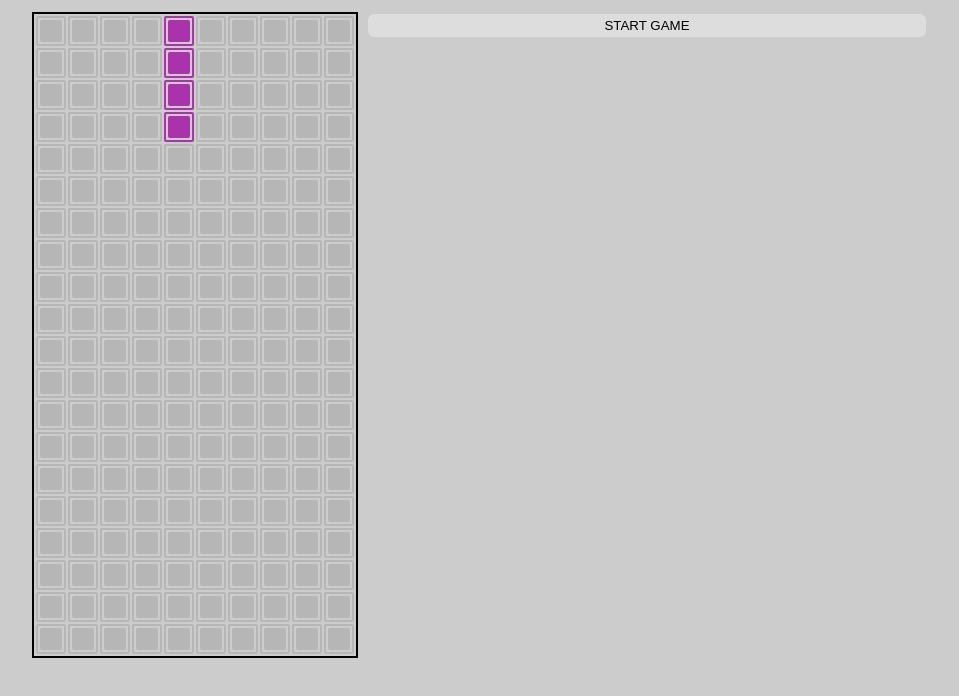
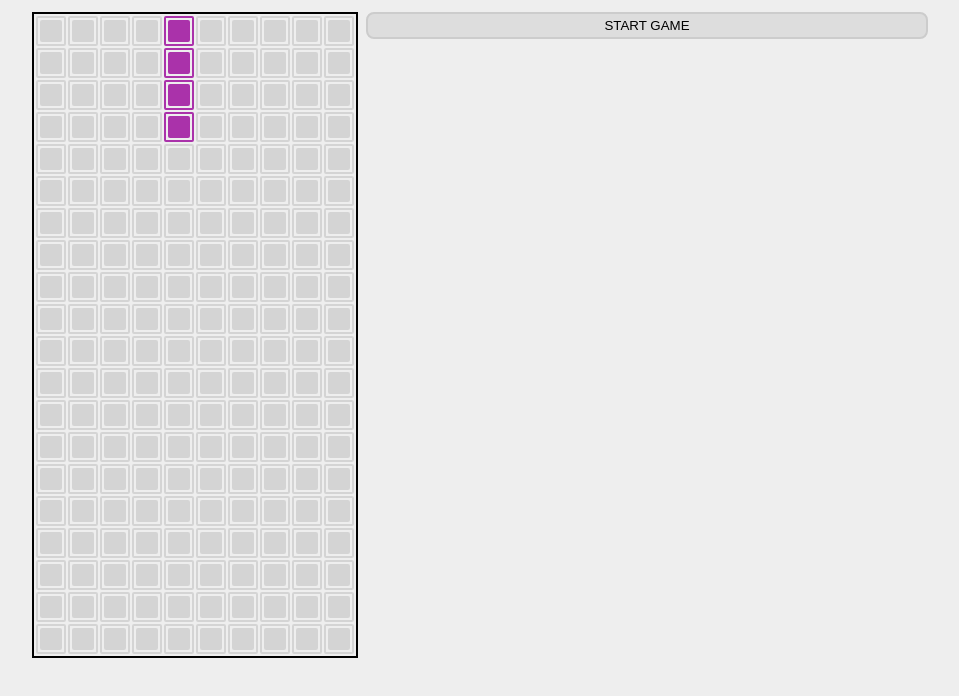
Before and after one commit to rogeriomattos/tetris-react, a React (Create React App) app: page / in a window 1280 px wide. Shown: the top 696 px of the page, without its empty margins (160-1119 px from the left). Built offline with nearby package versions, Linux system fonts and the light colour scheme.

Commit message:
teste action 2

```diff
--- a/src/index.css
+++ b/src/index.css
@@ -4,5 +4,5 @@ body, html, #root {
   font-family: Roboto;
   height: 100vh;
   width: 100%;
-  background: #ccc;
+  background: #eee;
 }
```
